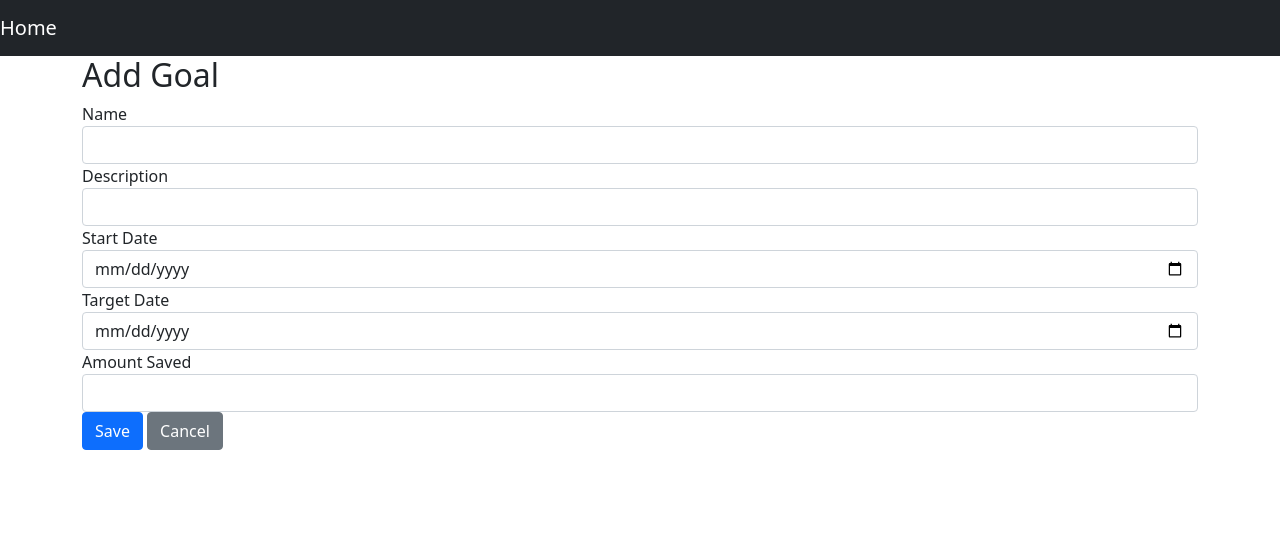
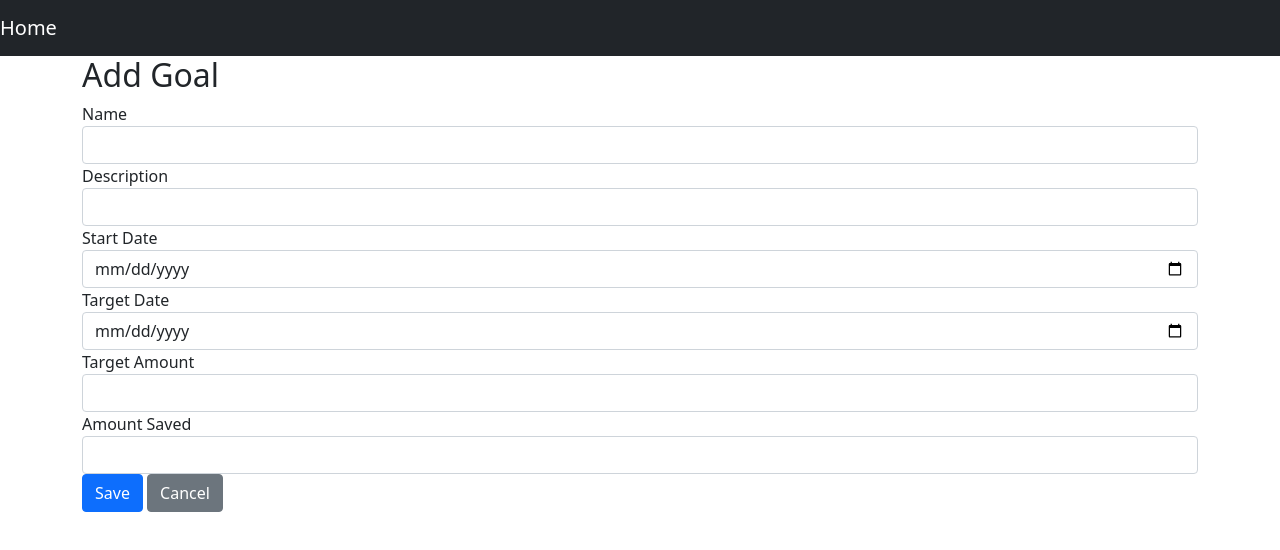
Before and after one commit to YY0NII/Spyglass, a React (Create React App) app in the folder src/main/resources/frontend/: page /Goals/new in a window 1280 px wide. Shown: the top 550 px of the page. Built offline with nearby package versions, Linux system fonts and the light colour scheme.

Commit message:
Added the target amount for the form

```diff
--- a/src/main/resources/frontend/src/GoalEdit.js
+++ b/src/main/resources/frontend/src/GoalEdit.js
@@ -87,6 +87,11 @@ class GoalEdit extends Component {
                                onChange={this.handleChange} autoComplete="targetDate"/>
                     </FormGroup>
                     <FormGroup>
+                        <Label for="targetAmount">Target Amount</Label>
+                        <Input type="text" name="targetAmount" id="targetAmount" value={item.targetAmount || ''}
+                               onChange={this.handleChange} autoComplete="targetAmount"/>
+                    </FormGroup>
+                    <FormGroup>
                         <Label for="amountCurrentlySaved">Amount Saved</Label>
                         <Input type="text" name="amountCurrentlySaved" id="amountCurrentlySaved" value={item.amountCurrentlySaved || ''}
                                onChange={this.handleChange} autoComplete="amountCurrentlySaved"/>
```
